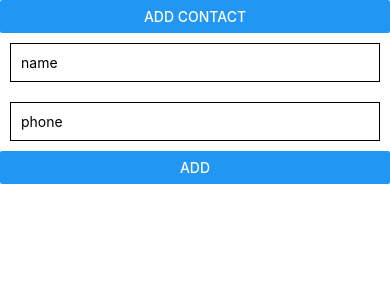
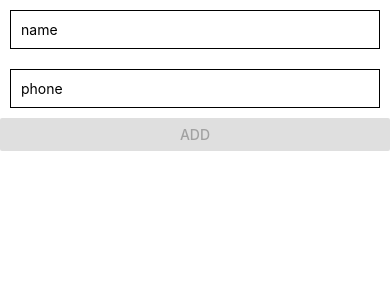
Before and after one commit to kaungnyuntsan/Contacts, a React Native app: screen / in a window 390 px wide. Both pictures are taken after a click on the button "ADD CONTACT". Shown: the top 300 px of the page. Built offline with nearby package versions, Linux system fonts and the light colour scheme.

Commit message:
minor validate feature

```diff
--- a/AddContactForm.js
+++ b/AddContactForm.js
@@ -25,6 +25,7 @@ const AddContactForm = ({ addContact }) => {
         onPress={() => {
           addContact(name, phone);
         }}
+        disabled={!(Boolean(name) && Boolean(+phone))}
       />
     </View>
   );
--- a/App.js
+++ b/App.js
@@ -5,7 +5,6 @@ import {
   Text,
   View,
   ScrollView,
-  SafeAreaView,
   Button,
   FlatList,
   SectionList,
@@ -15,6 +14,7 @@ import randomContacts, { objSortByName } from "./randomContacts";
 import { ContactRow } from "./ContactRow";
 import { ContactsList } from "./ContactsList";
 import { AddContactForm } from "./AddContactForm";
+import { SafeAreaProvider, SafeAreaView } from "react-native-safe-area-context";
 
 export default function App() {
   const [contactsView, setContactsView] = useState(true);
@@ -33,49 +33,21 @@ export default function App() {
   };
 
   return (
+    <SafeAreaProvider>
       <SafeAreaView style={styles.container}>
+        {contactsView ? (
+          <>
             <Button
               title="Add Contact"
               onPress={() => setContactsView(!contactsView)}
             />
-      {/* <Button
-        title="sort"
-        onPress={() => {
-          setContacts([...contacts].sort(objSortByName));
-        }}
-      /> */}
-      {/* <TextInput
-        style={{ borderWidth: 1, margin: 10, padding: 10 }}
-        placeholder="name"
-        value={name}
-        onChangeText={setName}
-      />
-      <TextInput
-        style={{ borderWidth: 1, margin: 10, padding: 10 }}
-        placeholder="phone"
-        value={phone}
-        keyboardType="numeric"
-        onChangeText={setPhone}
-      />
-      <Button
-        title="add"
-        onPress={() => {
-          setContacts([
-            ...contacts,
-            {
-              key: contacts.length + 1,
-              name,
-              phone,
-            },
-          ]);
-        }}
-      /> */}
-      {contactsView ? (
             <ContactsList contacts={contacts} />
+          </>
         ) : (
           <AddContactForm addContact={addContact} />
         )}
       </SafeAreaView>
+    </SafeAreaProvider>
   );
 }
 
--- a/package.json
+++ b/package.json
@@ -12,7 +12,8 @@
     "expo": "~49.0.15",
     "expo-status-bar": "~1.6.0",
     "react": "18.2.0",
-    "react-native": "0.72.6"
+    "react-native": "0.72.6",
+    "react-native-safe-area-context": "4.6.3"
   },
   "devDependencies": {
     "@babel/core": "^7.20.0"
--- a/randomContacts.js
+++ b/randomContacts.js
@@ -1,7 +1,7 @@
 // goal   [ { key: 1, name: 'Emanuel Sexton', phone: '708-833-506' },
 // { key: 2, name: 'Joel Frank', phone: '433-352-239' }, ]
 
-const numContacts = 3;
+const numContacts = 15;
 
 const firstNames = [
   "Yaritza",
```
Also changed, not shown: 1 other file (tests, documents, lock files or other folders). Lines whose indentation alone changed are shown as unchanged.
